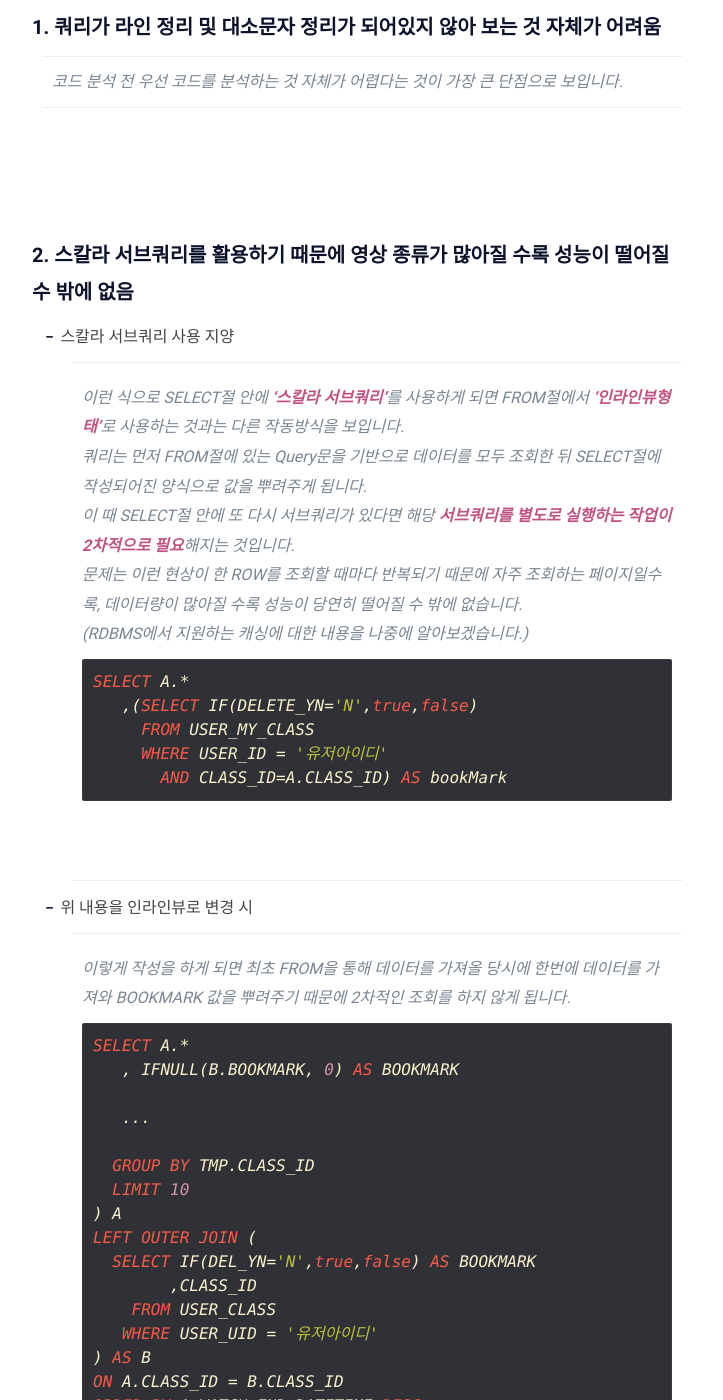
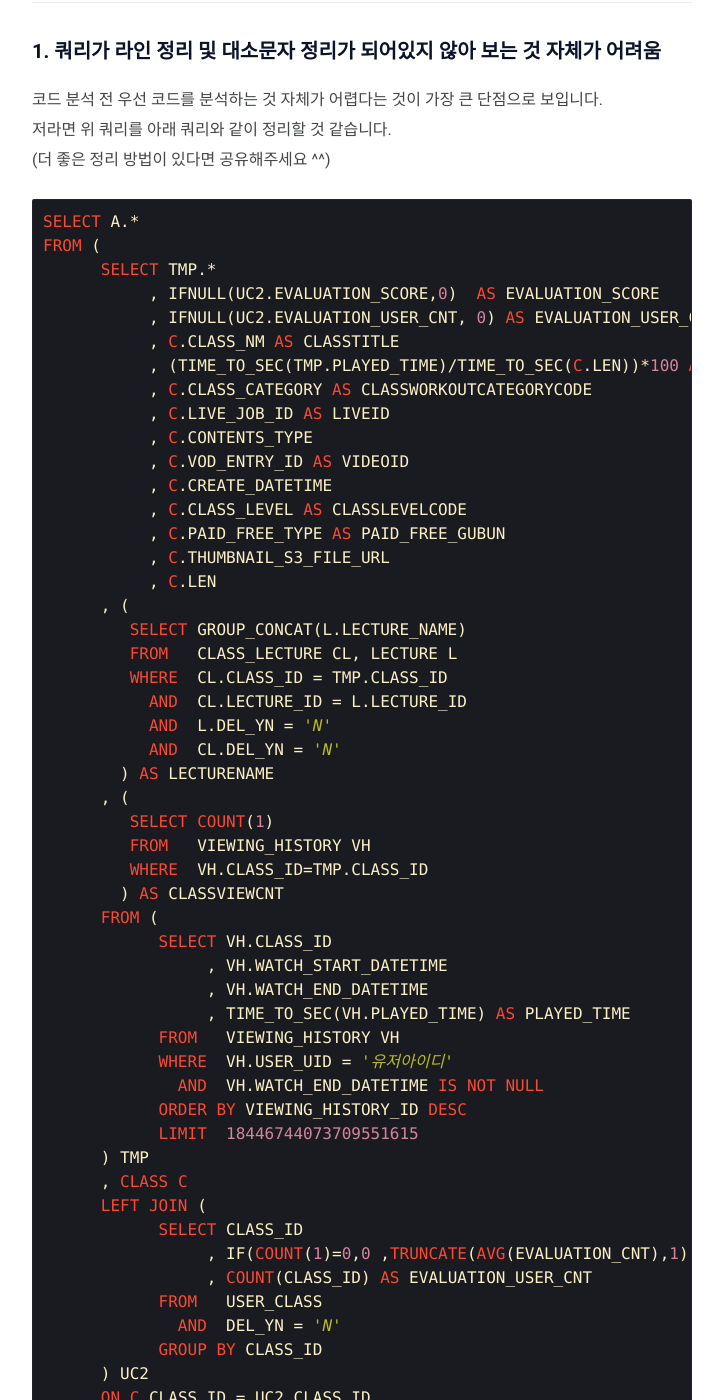
Before and after one commit to jd6186/jd6186.github.io, a Jekyll site: the page built from _posts/DevOps/DB/2022-07-26-Query_Tip_01.md, in a window 1280 px wide and 1400 px high, scrolled down 2545 px. Shown: the whole window, without its empty margins (278-1001 px from the left). Built offline with Jekyll 4.4.1, drawn with Linux system fonts in a browser that asks for light colours; comment, search, counter and statistics services are not loaded; some of the changed text lies outside the part shown.

Commit message:
Query 작성 시 유의사항 글 수정+

````diff
--- a/_posts/DevOps/DB/2022-07-26-Query_Tip_01.md
+++ b/_posts/DevOps/DB/2022-07-26-Query_Tip_01.md
@@ -18,12 +18,14 @@ tags: [DevOps DB]
 어떤 페이지든 성능을 고려해야겠지만 해당 페이지는 유저들의 이용량이 많을 것으로 판단되어 특히 신경을 써야하는 페이지였습니다.<br/>
 어떤 기능을 하는지에 집중하기 보다 왜 아래와 같이 작성하면 안 되는지에 집중해서 글을 풀어보겠습니다.<br/>
 (아래 코드는 실제 작성되어 있는 것에서 컬럼명 및 테이블명만 수정하여 그대로 가져온 것입니다.)
+
 ```sql
 SELECT A.*
-     ,(SELECT IF(DELETE_YN='N',true,false)
-       FROM USER_MY_CLASS
-       WHERE USER_ID = '유저아이디'
-         AND CLASS_ID=A.CLASS_ID) AS bookMark /* TRUE일경우 북마크설정, FLASE일경우 북마크해제 */
+     ,(SELECT IF(DEL_YN='N',true,false)
+       FROM USER_CLASS
+       WHERE USER_UID = '유저아이디'
+         AND CLASS_ID=A.CLASS_ID
+         AND RELATION =13) AS bookMark /* TRUE일경우 북마크설정, FLASE일경우 북마크해제 */
 FROM (select TMP.*
            ,IFNULL(UC2.EVALUATION_SCORE,0)  AS EVALUATION_SCORE
            ,IFNULL(UC2.EVALUATION_USER_CNT, 0) AS EVALUATION_USER_CNT
@@ -42,34 +44,34 @@ FROM (select TMP.*
              FROM CLASS_LECTURE CL,LECTURE L
              WHERE CL.CLASS_ID=TMP.CLASS_ID
                AND CL.LECTURE_ID=L.LECTURE_ID
-               AND L.DELETE_YN='N'
-               AND CL.DELETE_YN='N') AS lectureName
+               AND L.DEL_YN='N'
+               AND CL.DEL_YN='N') AS lectureName
            ,(SELECT COUNT(1)
-             FROM VIEWING_MANAGEMENT VM
-             WHERE VM.CLASS_ID=TMP.CLASS_ID
+             FROM VIEWING_HISTORY VH
+             WHERE VH.CLASS_ID=TMP.CLASS_ID
     ) AS CLASSVIEWCNT
-      from (SELECT VM.CLASS_ID
-                 ,VM.WATCH_START_DATETIME
-                 ,VM.WATCH_END_DATETIME
-                 ,TIME_TO_SEC(VM.PLAYED_TIME) AS PLAYED_TIME
-            from VIEWING_MANAGEMENT VM
-            WHERE VM.USER_UID= '유저아이디'
-              AND VM.WATCH_END_DATETIME IS NOT NULL
-            order by VIEWING_MANAGEMENT_ID desc
+      from (SELECT VH.CLASS_ID
+                 ,VH.WATCH_START_DATETIME
+                 ,VH.WATCH_END_DATETIME
+                 ,TIME_TO_SEC(VH.PLAYED_TIME) AS PLAYED_TIME
+            from VIEWING_HISTORY VH
+            WHERE VH.USER_UID= '유저아이디'
+              AND VH.WATCH_END_DATETIME IS NOT NULL
+            order by VIEWING_HISTORY_ID desc
             LIMIT 18446744073709551615)  TMP , CLASS C
                                                    LEFT JOIN  (SELECT   CLASS_ID
                                                                     ,IF(COUNT(1)=0,0 ,TRUNCATE(AVG(EVALUATION_CNT),1))  AS EVALUATION_SCORE
                                                                     ,COUNT(CLASS_ID) AS EVALUATION_USER_CNT
-                                                               FROM USER_MY_CLASS
-                                                               WHERE DELETE_YN ='N'
+                                                               FROM USER_CLASS
+                                                                 AND DEL_YN ='N'
                                                                GROUP BY CLASS_ID  ) UC2
                                                               ON C.CLASS_ID = UC2.CLASS_ID
          ,CLASS_LECTURE CL,LECTURE L
       WHERE TMP.CLASS_ID=C.CLASS_ID
-        AND C.CONTENTS_TYPE = '라이온킹'
+        AND C.CONTENTS_TYPE = 'VV'
         AND C.CLASS_ID = CL.CLASS_ID
         AND CL.LECTURE_ID = L.LECTURE_ID
-        AND L.DELETE_YN='N'
+        AND L.DEL_YN='N'
       GROUP BY TMP.CLASS_ID
       LIMIT 10) A
 ORDER BY A.WATCH_END_DATETIME DESC
@@ -80,60 +82,135 @@ ORDER BY A.WATCH_END_DATETIME DESC
 
 ### 1차 튜닝
 #### 1. 쿼리가 라인 정리 및 대소문자 정리가 되어있지 않아 보는 것 자체가 어려움
-> 코드 분석 전 우선 코드를 분석하는 것 자체가 어렵다는 것이 가장 큰 단점으로 보입니다.
+코드 분석 전 우선 코드를 분석하는 것 자체가 어렵다는 것이 가장 큰 단점으로 보입니다.<br/>
+저라면 위 쿼리를 아래 쿼리와 같이 정리할 것 같습니다.<br/>
+(더 좋은 정리 방법이 있다면 공유해주세요 ^^)
+
+```sql
+SELECT A.*
+FROM (
+      SELECT TMP.*
+           , IFNULL(UC2.EVALUATION_SCORE,0)  AS EVALUATION_SCORE
+           , IFNULL(UC2.EVALUATION_USER_CNT, 0) AS EVALUATION_USER_CNT
+           , C.CLASS_NM AS CLASSTITLE
+           , (TIME_TO_SEC(TMP.PLAYED_TIME)/TIME_TO_SEC(C.LEN))*100 AS PLAYEDPERCENT
+           , C.CLASS_CATEGORY AS CLASSWORKOUTCATEGORYCODE
+           , C.LIVE_JOB_ID AS LIVEID
+           , C.CONTENTS_TYPE
+           , C.VOD_ENTRY_ID AS VIDEOID
+           , C.CREATE_DATETIME
+           , C.CLASS_LEVEL AS CLASSLEVELCODE
+           , C.PAID_FREE_TYPE AS PAID_FREE_GUBUN
+           , C.THUMBNAIL_S3_FILE_URL
+           , C.LEN
+      , (
+         SELECT GROUP_CONCAT(L.LECTURE_NAME)
+         FROM   CLASS_LECTURE CL, LECTURE L
+         WHERE  CL.CLASS_ID = TMP.CLASS_ID
+           AND  CL.LECTURE_ID = L.LECTURE_ID
+           AND  L.DEL_YN = 'N'
+           AND  CL.DEL_YN = 'N'
+        ) AS LECTURENAME
+      , (
+         SELECT COUNT(1)
+         FROM   VIEWING_HISTORY VH
+         WHERE  VH.CLASS_ID=TMP.CLASS_ID
+        ) AS CLASSVIEWCNT
+      FROM (
+            SELECT VH.CLASS_ID
+                 , VH.WATCH_START_DATETIME
+                 , VH.WATCH_END_DATETIME
+                 , TIME_TO_SEC(VH.PLAYED_TIME) AS PLAYED_TIME
+            FROM   VIEWING_HISTORY VH
+            WHERE  VH.USER_UID = '유저아이디'
+              AND  VH.WATCH_END_DATETIME IS NOT NULL
+            ORDER BY VIEWING_HISTORY_ID DESC
+            LIMIT  18446744073709551615
+      ) TMP
+      , CLASS C
+      LEFT JOIN (
+            SELECT CLASS_ID
+                 , IF(COUNT(1)=0,0 ,TRUNCATE(AVG(EVALUATION_CNT),1)) AS EVALUATION_SCORE
+                 , COUNT(CLASS_ID) AS EVALUATION_USER_CNT
+            FROM   USER_CLASS
+              AND  DEL_YN = 'N'
+            GROUP BY CLASS_ID
+      ) UC2
+      ON C.CLASS_ID = UC2.CLASS_ID
+      , CLASS_LECTURE CL
+      , LECTURE L
+      WHERE TMP.CLASS_ID = C.CLASS_ID
+        AND C.CONTENTS_TYPE = 'VV'
+        AND C.CLASS_ID = CL.CLASS_ID
+        AND CL.LECTURE_ID = L.LECTURE_ID
+        AND L.DEL_YN = 'N'
+      GROUP BY TMP.CLASS_ID
+      LIMIT 10
+) A
+LEFT OUTER JOIN (
+      SELECT IF(DEL_YN='N',TRUE,FALSE) AS BOOKMARK
+           , CLASS_ID
+      FROM   USER_CLASS
+      WHERE  USER_UID = '유저아이디'
+        AND  DEL_YN = 'N'
+) B
+ON A.CLASS_ID = B.CLASS_ID
+ORDER BY A.WATCH_END_DATETIME DESC;
+```
 
 <br/><br/>
 
 #### 2. 스칼라 서브쿼리를 활용하기 때문에 영상 종류가 많아질 수록 성능이 떨어질 수 밖에 없음
 - 스칼라 서브쿼리 사용 지양
-> 이런 식으로 SELECT절 안에 <strong style="color: #bb4177;">'스칼라 서브쿼리'</strong>를 사용하게 되면 FROM절에서 <strong style="color: #bb4177;">'인라인뷰형태'</strong>로 사용하는 것과는 다른 작동방식을 보입니다.<br/>
-> 쿼리는 먼저 FROM절에 있는 Query문을 기반으로 데이터를 모두 조회한 뒤 SELECT절에 작성되어진 양식으로 값을 뿌려주게 됩니다.<br/>
-> 이 때 SELECT절 안에 또 다시 서브쿼리가 있다면 해당 <strong style="color: #bb4177;">서브쿼리를 별도로 실행하는 작업이 2차적으로 필요</strong>해지는 것입니다.<br/>
-> 문제는 이런 현상이 한 ROW를 조회할 때마다 반복되기 때문에 자주 조회하는 페이지일수록, 데이터량이 많아질 수록 성능이 당연히 떨어질 수 밖에 없습니다.<br/>(RDBMS에서 지원하는 캐싱에 대한 내용을 나중에 알아보겠습니다.)
-> ```sql
-> SELECT A.*
->    ,(SELECT IF(DELETE_YN='N',true,false)
->      FROM USER_MY_CLASS
->      WHERE USER_ID = '유저아이디'
->        AND CLASS_ID=A.CLASS_ID) AS bookMark
-> ```
-> <br/><br/>
+    이런 식으로 SELECT절 안에 <strong style="color: #bb4177;">'스칼라 서브쿼리'</strong>를 사용하게 되면 FROM절에서 <strong style="color: #bb4177;">'인라인뷰형태'</strong>로 사용하는 것과는 다른 작동방식을 보입니다.<br/>
+    쿼리는 먼저 FROM절에 있는 Query문을 기반으로 데이터를 모두 조회한 뒤 SELECT절에 작성되어진 양식으로 값을 뿌려주게 됩니다.<br/>
+    이 때 SELECT절 안에 또 다시 서브쿼리가 있다면 해당 <strong style="color: #bb4177;">서브쿼리를 별도로 실행하는 작업이 2차적으로 필요</strong>해지는 것입니다.<br/>
+    문제는 이런 현상이 한 ROW를 조회할 때마다 반복되기 때문에 자주 조회하는 페이지일수록, 데이터량이 많아질 수록 성능이 당연히 떨어질 수 밖에 없습니다.<br/>(RDBMS에서 지원하는 캐싱에 대한 내용을 나중에 알아보겠습니다.)<br/>
 
-- 위 내용을 인라인뷰로 변경 시
-> 이렇게 작성을 하게 되면 최초 FROM을 통해 데이터를 가져올 당시에 한번에 데이터를 가져와 BOOKMARK 값을 뿌려주기 때문에 2차적인 조회를 하지 않게 됩니다.
-> ```sql
-> SELECT A.*
->    , IFNULL(B.BOOKMARK, 0) AS BOOKMARK
->
->    ...
->
->   GROUP BY TMP.CLASS_ID
->   LIMIT 10
-> ) A
-> LEFT OUTER JOIN (
->   SELECT IF(DEL_YN='N',true,false) AS BOOKMARK
->         ,CLASS_ID
->     FROM USER_CLASS
->    WHERE USER_UID = '유저아이디'
-> ) AS B
-> ON A.CLASS_ID = B.CLASS_ID
-> ORDER BY A.WATCH_END_DATETIME DESC
-> ```
+    ```sql
+    SELECT A.*
+       ,(SELECT IF(DELETE_YN='N',true,false)
+         FROM USER_MY_CLASS
+         WHERE USER_ID = '유저아이디'
+           AND CLASS_ID=A.CLASS_ID) AS bookMark
+    ```
+
+<br/><br/>
+
+- 인라인뷰로 변경 시
+    이렇게 작성을 하게 되면 최초 FROM을 통해 데이터를 가져올 당시에 한번에 데이터를 가져와 BOOKMARK 값을 뿌려주기 때문에 2차적인 조회를 하지 않게 됩니다.<br/>
+
+    ```sql
+    SELECT A.*
+         , IFNULL(B.BOOKMARK, 0) AS BOOKMARK
+         -- (중략)
+         GROUP BY TMP.CLASS_ID
+         LIMIT 10
+    ) A
+    LEFT OUTER JOIN (
+          SELECT IF(DEL_YN='N',true,false) AS BOOKMARK
+                ,CLASS_ID
+          FROM USER_CLASS
+          WHERE USER_UID = '유저아이디'
+    ) B
+    ON A.CLASS_ID = B.CLASS_ID
+    ORDER BY A.WATCH_END_DATETIME DESC
+    ```
 
 <br/><br/>
 
 #### 3. 불필요한 값을 서브쿼리로 호출하는 행위
 - 기존 쿼리
-> 기존 쿼리 내용을 살펴보면 유저의 최근 시청 기록에 대한 데이터를 각 영상별로 정제해서 가져오도록 조건이 설정된 것이 아니라 <strong style="color: #bb4177;">시청했던 모든 내역을 불필요하게 조회</strong>하고 있었습니다.
-> <img src="../../../assets/img/2022-07-26-Query_Tip_01/중복.png"  width="400"/><br/>
-> 하지만 이런식으로 쿼리 조회 시 <strong style="color: #bb4177;">불필요한 데이터 ROW들을 상위 쿼리에서도 관리</strong>해야 하기 때문에 자원 낭비가 발생하게 됩니다.
-> 때문에 <strong style="color: #bb4177;">자원을 효율적으로 사용</strong>할 수 있도록 조건절을 설정할 필요가 있습니다.
+    기존 쿼리 내용을 살펴보면 유저의 최근 시청 기록에 대한 데이터를 각 영상별로 정제해서 가져오도록 조건이 설정된 것이 아니라 <strong style="color: #bb4177;">시청했던 모든 내역을 불필요하게 조회</strong>하고 있었습니다.<br/>
+    <img src="../../../assets/img/2022-07-26-Query_Tip_01/중복.png"  width="400"/><br/><br/>
+    하지만 이런식으로 쿼리 조회 시 <strong style="color: #bb4177;">불필요한 데이터 ROW들을 상위 쿼리에서도 관리</strong>해야 하기 때문에 자원 낭비가 발생하게 됩니다.
+    때문에 <strong style="color: #bb4177;">자원을 효율적으로 사용</strong>할 수 있도록 조건절을 설정할 필요가 있습니다.
 
 <br/><br/>
 
 - 변경한 쿼리
-> 변경한 쿼리에서는 기존 쿼리와 달리 <strong style="color: #bb4177;">각 영상별 유저의 가장 최근 시청 기록만을 조회</strong>하도록 변경하였습니다.
-> <img src="../../../assets/img/2022-07-26-Query_Tip_01/중복제거.png"  width="400"/>
+    변경한 쿼리에서는 기존 쿼리와 달리 <strong style="color: #bb4177;">각 영상별 유저의 가장 최근 시청 기록만을 조회</strong>하도록 변경하였습니다.<br/>
+    <img src="../../../assets/img/2022-07-26-Query_Tip_01/중복제거.png"  width="400"/>
 
 <br/><br/><br/><br/>
 
````
Also changed, not shown: other parts of _posts/DevOps/DB/2022-07-26-Query_Tip_01.md (+2 -2 lines).
